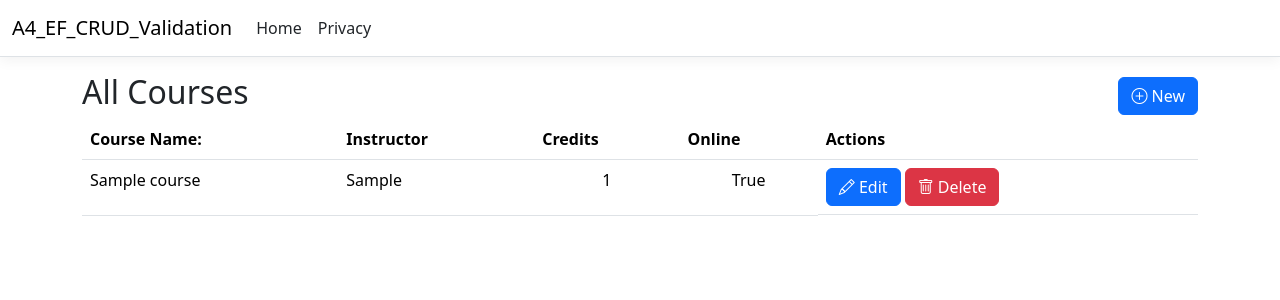
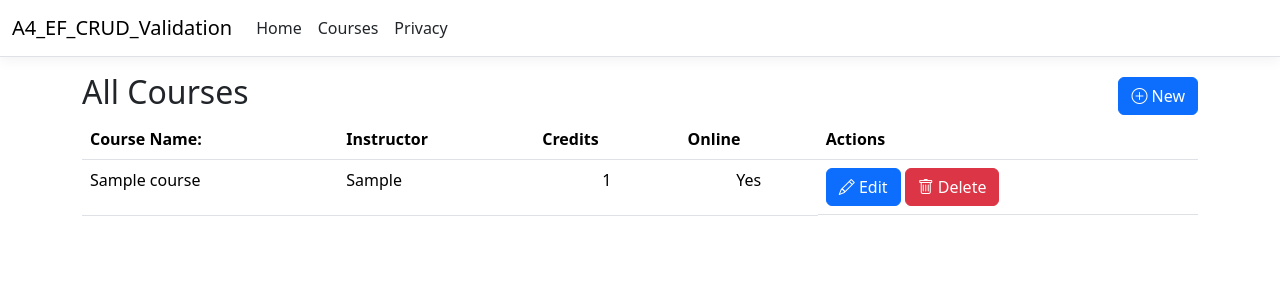
Before and after one commit to Joshieingold/MVC-A4, an ASP.NET Core app: page /Course/Show in a window 1280 px wide. Shown: the top 300 px of the page. Run offline with ASP.NET Core 8, Linux system fonts and the light colour scheme; empty tables hold one stand-in row (values such as "Sample post"); style sheets or scripts are compiled from the project's sources; database files in the repository are not loaded.

Commit message:
just more qol Changesss

```diff
--- a/Views/Course/Create.cshtml
+++ b/Views/Course/Create.cshtml
@@ -26,7 +26,6 @@
         </div>
         <div class="card bg-light bg-gradient shadow p-3">
             <label>Is This Course Offered Online? *</label>
-            <span class="text-danger" asp-validation-for="Online"></span>
             <div class="rad-box">
                 <input asp-for="Online" id="online-yes" type="radio" value="true" />
                 <label for="online-yes">Yes</label>
@@ -35,6 +34,8 @@
                 <input asp-for="Online" id="online-no" type="radio" value="false" />
                 <label for="online-no">No</label>
             </div>
+            <span class="text-danger" asp-validation-for="Online"></span>
         </div>
     </div>
 </form>
+@section Scripts { <partial name="_ValidationScriptsPartial" /> }
--- a/Views/Course/Delete.cshtml
+++ b/Views/Course/Delete.cshtml
@@ -19,7 +19,7 @@
             <h4>Credits: @Model.Credits</h4>
         </div>
         <div class="card bg-light bg-gradient shadow p-3">
-            <h4>Available Online: @Model.Online</h4>
+            <h4>Available Online: @(Model.Online == true ? "Yes" : "No")</h4>
         </div>
     </div>
 </form>
--- a/Views/Course/Edit.cshtml
+++ b/Views/Course/Edit.cshtml
@@ -26,7 +26,6 @@
         </div>
         <div class="card bg-light bg-gradient shadow p-3">
             <label>Is This Course Offered Online? *</label>
-            <span class="text-danger" asp-validation-for="Online"></span>
             <div class="rad-box">
                 <input asp-for="Online" id="online-yes" type="radio" value="true" />
                 <label for="online-yes">Yes</label>
@@ -35,6 +34,8 @@
                 <input asp-for="Online" id="online-no" type="radio" value="false" />
                 <label for="online-no">No</label>
             </div>
+            <span class="text-danger" asp-validation-for="Online"></span>
         </div>
     </div>
 </form>
+@section Scripts { <partial name="_ValidationScriptsPartial" /> }
--- a/Views/Course/Show.cshtml
+++ b/Views/Course/Show.cshtml
@@ -18,7 +18,7 @@
             <td>@item.Title</td>
             <td>@item.Instructor</td>
             <td class="text-center">@item.Credits</td>
-            <td class="text-center">@item.Online</td>
+            <td class="text-center">@(item.Online == true ? "Yes" : "No")</td>
             <td class="d-flex gap-1">
                 <a asp-action="Edit" asp-route-id="@item.Id" class="btn btn-primary bi bi-pencil"> Edit</a>
                 <a asp-action="Delete" asp-route-id="@item.Id" class="btn btn-danger bi bi-trash"> Delete</a>
--- a/Views/Home/Index.cshtml
+++ b/Views/Home/Index.cshtml
@@ -4,6 +4,6 @@
 
 <div class="text-center">
     <h1 class="display-4">Welcome</h1>
-    <a href="Course/Show">Go To courses</a>
+    <a asp-controller="Course" asp-action="Show">Go To courses</a>
     <p>Learn about <a href="https://learn.microsoft.com/aspnet/core">building Web apps with ASP.NET Core</a>.</p>
 </div>
--- a/Views/Shared/_Layout.cshtml
+++ b/Views/Shared/_Layout.cshtml
@@ -24,6 +24,9 @@
                         <li class="nav-item">
                             <a class="nav-link text-dark" asp-area="" asp-controller="Home" asp-action="Index">Home</a>
                         </li>
+                        <li>
+                            <a class="nav-link text-dark" asp-controller="Course" asp-action="Show">Courses</a>
+                        </li>
                         <li class="nav-item">
                             <a class="nav-link text-dark" asp-area="" asp-controller="Home" asp-action="Privacy">Privacy</a>
                         </li>
```
Also changed, not shown: 12 other files.
